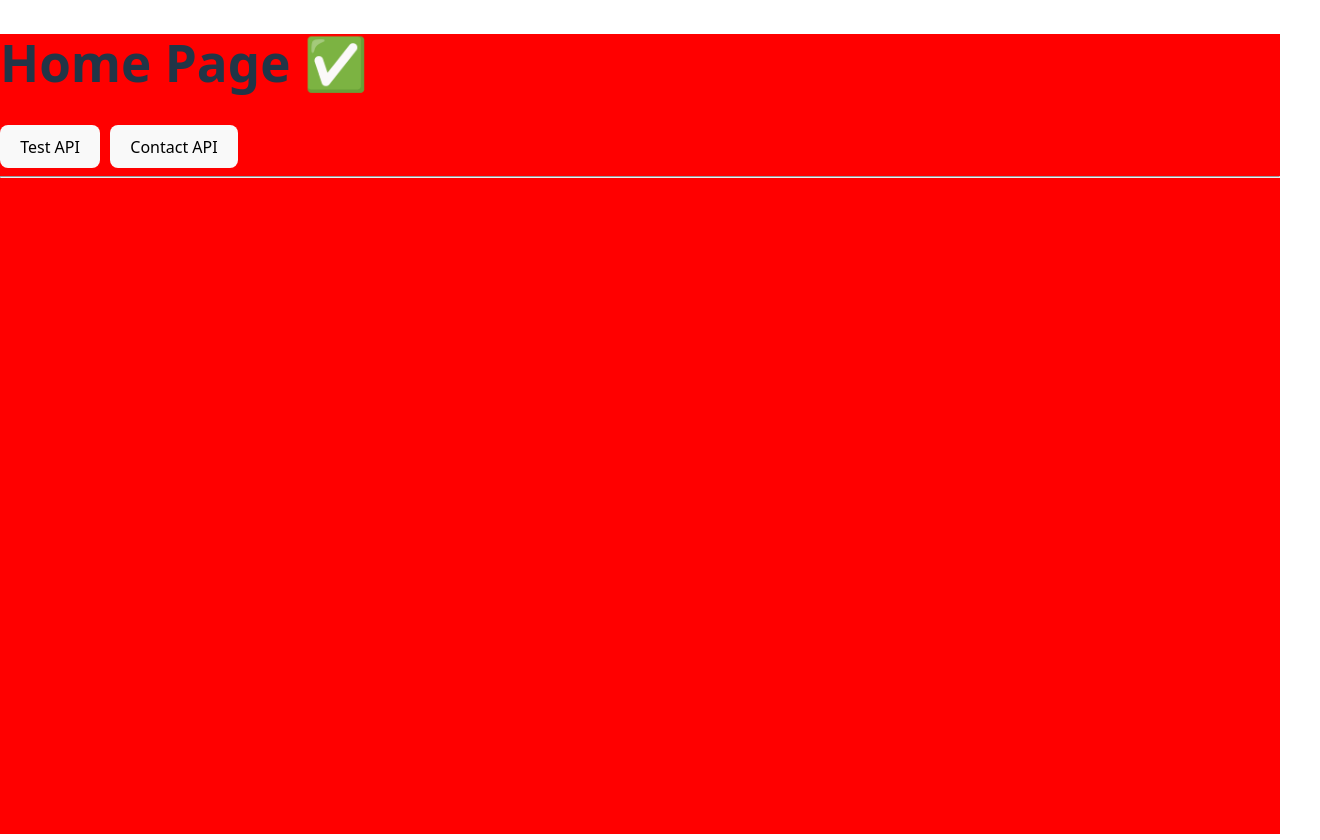
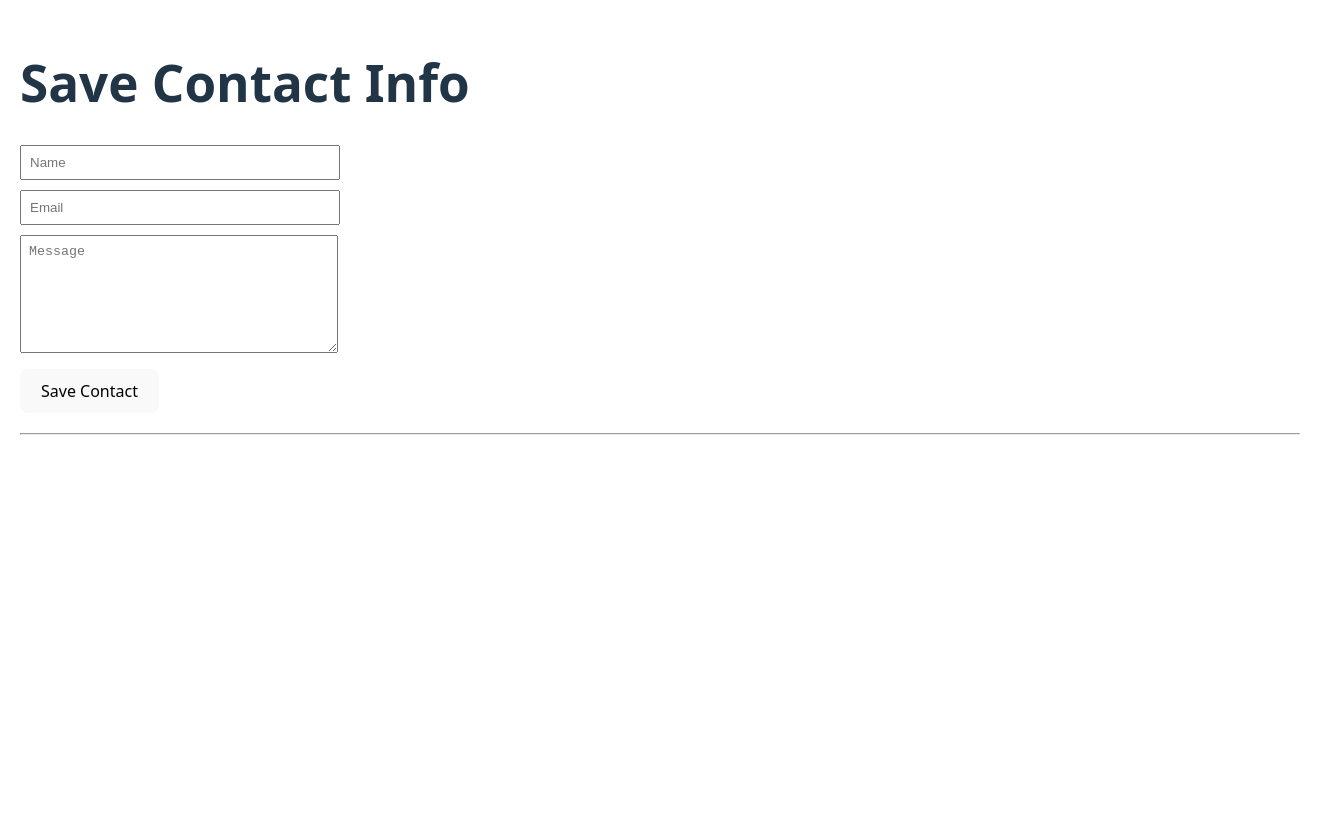
Before and after one commit to rajanayakdevops/smart-whiteboard-test, a React app in the folder frontend/: page / in a window 1280 px wide. Shown: the whole page, 1320 px wide, since content can reach past the window. Built offline with nearby package versions, Linux system fonts and the light colour scheme; the HTML template or start-up script is replaced by a standard one.

Commit message:
changed the all work flow to take user details

```diff
--- a/frontend/src/App.jsx
+++ b/frontend/src/App.jsx
@@ -1,46 +1,83 @@
 import { useState } from "react";
 
 function App() {
+  const [name, setName] = useState("");
+  const [email, setEmail] = useState("");
   const [message, setMessage] = useState("");
+  const [responseMessage, setResponseMessage] = useState("");
 
-  const callTestApi = () => {
-    fetch(import.meta.env.VITE_BACKEND_URL + "/api/test")
-      .then(res => res.json())
-      .then(data => setMessage(data.message))
-      .catch(err => console.error(err));
-  };
+  // Function to save contact
+  const saveContact = () => {
+    if (!name || !email || !message) {
+      alert("Please fill all fields");
+      return;
+    }
 
-  const callContactApi = () => {
-    fetch(import.meta.env.VITE_BACKEND_URL + "/api/contact")
-      .then(res => res.json())
-      .then(data => setMessage(data.message))
-      .catch(err => console.error(err));
+    fetch(import.meta.env.VITE_BACKEND_URL + "/api/contact", {
+      method: "POST",
+      headers: {
+        "Content-Type": "application/json",
+      },
+      body: JSON.stringify({ name, email, message }),
+    })
+      .then((res) => res.json())
+      .then((data) => {
+        setResponseMessage(data.message);
+        // Clear form after saving
+        setName("");
+        setEmail("");
+        setMessage("");
+      })
+      .catch((err) => console.error(err));
   };
 
   return (
-<div
-  style={{
-    minHeight: "100vh",
-    width: "100vw",
-    backgroundColor: "red",
-  }}
->
-  <h1>Home Page ✅</h1>
+    <div
+      style={{
+        minHeight: "100vh",
+        width: "100vw",
+        padding: "20px",
+      }}
+    >
+      <h1>Save Contact Info</h1>
 
-  <button onClick={callTestApi} style={{ marginRight: "10px" }}>
-    Test API
-  </button>
+      <div style={{ marginBottom: "10px" }}>
+        <input
+          type="text"
+          placeholder="Name"
+          value={name}
+          onChange={(e) => setName(e.target.value)}
+          style={{ padding: "8px", width: "300px", marginRight: "10px" }}
+        />
+      </div>
 
-  <button onClick={callContactApi}>
-    Contact API
-  </button>
+      <div style={{ marginBottom: "10px" }}>
+        <input
+          type="email"
+          placeholder="Email"
+          value={email}
+          onChange={(e) => setEmail(e.target.value)}
+          style={{ padding: "8px", width: "300px", marginRight: "10px" }}
+        />
+      </div>
 
-  <hr />
+      <div style={{ marginBottom: "10px" }}>
+        <textarea
+          placeholder="Message"
+          value={message}
+          onChange={(e) => setMessage(e.target.value)}
+          style={{ padding: "8px", width: "300px", height: "100px" }}
+        />
+      </div>
 
-  <h2>{message}</h2>
-</div>
+      <button onClick={saveContact} style={{ padding: "10px 20px" }}>
+        Save Contact
+      </button>
 
+      <hr style={{ margin: "20px 0" }} />
 
+      {responseMessage && <h2>{responseMessage}</h2>}
+    </div>
   );
 }
 
```
Also changed, not shown: 2 other files (tests, documents, lock files or other folders).
